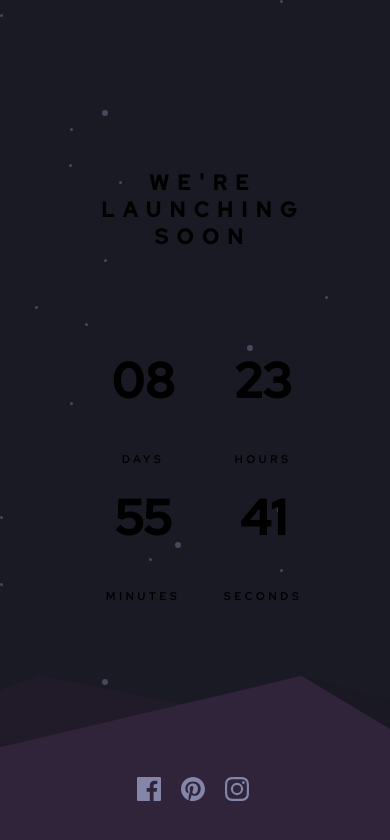
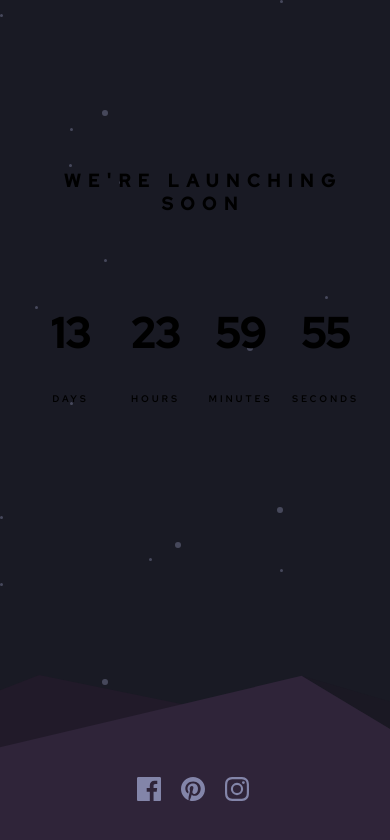
Before and after one commit to chaseyutzy/countdown-timer, a React (Create React App) app: page / in a window 390 px wide. Shown: the top 840 px of the page. Built offline with nearby package versions, Linux system fonts and the light colour scheme.

Commit message:
Completing

```diff
--- a/package.json
+++ b/package.json
@@ -6,6 +6,7 @@
     "@testing-library/jest-dom": "^5.11.4",
     "@testing-library/react": "^11.1.0",
     "@testing-library/user-event": "^12.1.10",
+    "moment": "^2.29.1",
     "moment-timezone": "^0.5.33",
     "prop-types": "^15.7.2",
     "react": "^17.0.1",
--- a/src/App.css
+++ b/src/App.css
@@ -53,8 +53,8 @@ h1 {
 
 #innerContent {
   margin: 20vh auto 0px auto;
-  width: 100%;
-  max-width: 70%;
+  width: 90%;
+  max-width: 1440px;
   display: block;
   text-align: center;
   position: relative;
@@ -72,7 +72,7 @@ h1 {
   display: inline-block;
   width: 100px;
   height: 100px;
-  margin: 0px 10px;
+  margin: 0px 10px 50px 10px;
 }
 
 .countdownBoxTop {
@@ -146,3 +146,36 @@ h1 {
   -o-transition: margin-top 0.5s ease-in-out;
   transition: margin-top 0.5s ease-in-out;
 }
+
+@media (max-width: 599px) {
+  body {
+    font-size: 0.75em;
+  }
+  .leadText {
+    margin-left: 10px;
+    margin-right: 10px;
+  }
+  #innerContent {
+    width: 100%;
+  }
+  .countdownBox {
+    width: 75px;
+    height: 75px;
+    margin: 0px 10px 50px 0px;
+  }
+
+  .countdownBoxTop {
+    height: 37.5px;
+  }
+
+  .countdownBoxBottom {
+    height: 37.5px;
+  }
+
+  .countdownNumber {
+    position: absolute;
+    width: 75px;
+    text-align: center;
+    margin-top: -29px;
+  }
+}
--- a/src/App.js
+++ b/src/App.js
@@ -1,16 +1,46 @@
+import { useEffect, useState } from "react";
 import Countdown from "./components/Countdown";
 import FBIcon from "./assets/images/icon-facebook.svg";
 import InstaIcon from "./assets/images/icon-instagram.svg";
 import PinterestIcon from "./assets/images/icon-pinterest.svg";
+import moment from "moment";
 
 const App = () => {
+  const [ticker, setTicker] = useState(null);
+
+  useEffect(() => {
+    const countTo = moment().add(14, "days");
+    const updateTicker = () => {
+      const now = moment().valueOf();
+      const future = countTo.valueOf();
+
+      let remainingS = (future - now) / 1000;
+
+      const days = Math.floor(remainingS / 86400);
+      remainingS -= days * 86400;
+
+      const hours = Math.floor(remainingS / 3600) % 24;
+      remainingS -= hours * 3600;
+
+      const minutes = Math.floor(remainingS / 60) % 60;
+      remainingS -= minutes * 60;
+
+      const seconds = Math.floor(remainingS % 60);
+
+      setTicker({ days, hours, minutes, seconds });
+    };
+    updateTicker();
+    const interval = setInterval(() => {
+      updateTicker();
+    }, 1000);
+    return () => clearInterval(interval);
+  }, []);
+
   return (
     <div className="App">
       <div id="hills" />
       <div id="stars" />
-      <div id="innerContent">
-        <Countdown />
-      </div>
+      <div id="innerContent">{ticker && <Countdown ticker={ticker} />}</div>
       <div id="socialWrap">
         <div id="socialWrapInner">
           <a href="https://facebook.com" target="_blank" className="socialIcon">
--- a/src/components/Countdown.jsx
+++ b/src/components/Countdown.jsx
@@ -1,16 +1,29 @@
 import React from "react";
+import PropTypes from "prop-types";
 import CountdownBox from "./CountdownBox";
 
-const Countdown = () => {
+const Countdown = ({ ticker }) => {
   return (
     <div className="countdownWrap">
       <h2 className="leadText white">WE&apos;RE LAUNCHING SOON</h2>
-      <CountdownBox key="countdown-box-1" number={8} label="days" />
-      <CountdownBox key="countdown-box-2" number={23} label="hours" />
-      <CountdownBox key="countdown-box-3" number={55} label="minutes" />
-      <CountdownBox key="countdown-box-4" number={41} label="seconds" />
+      <CountdownBox key="countdown-box-1" number={ticker.days} label="days" />
+      <CountdownBox key="countdown-box-2" number={ticker.hours} label="hours" />
+      <CountdownBox
+        key="countdown-box-3"
+        number={ticker.minutes}
+        label="minutes"
+      />
+      <CountdownBox
+        key="countdown-box-4"
+        number={ticker.seconds}
+        label="seconds"
+      />
     </div>
   );
 };
 
+CountdownBox.propTypes = {
+  ticker: PropTypes.object,
+};
+
 export default Countdown;
```
Also changed, not shown: 1 other file (tests, documents, lock files or other folders).
